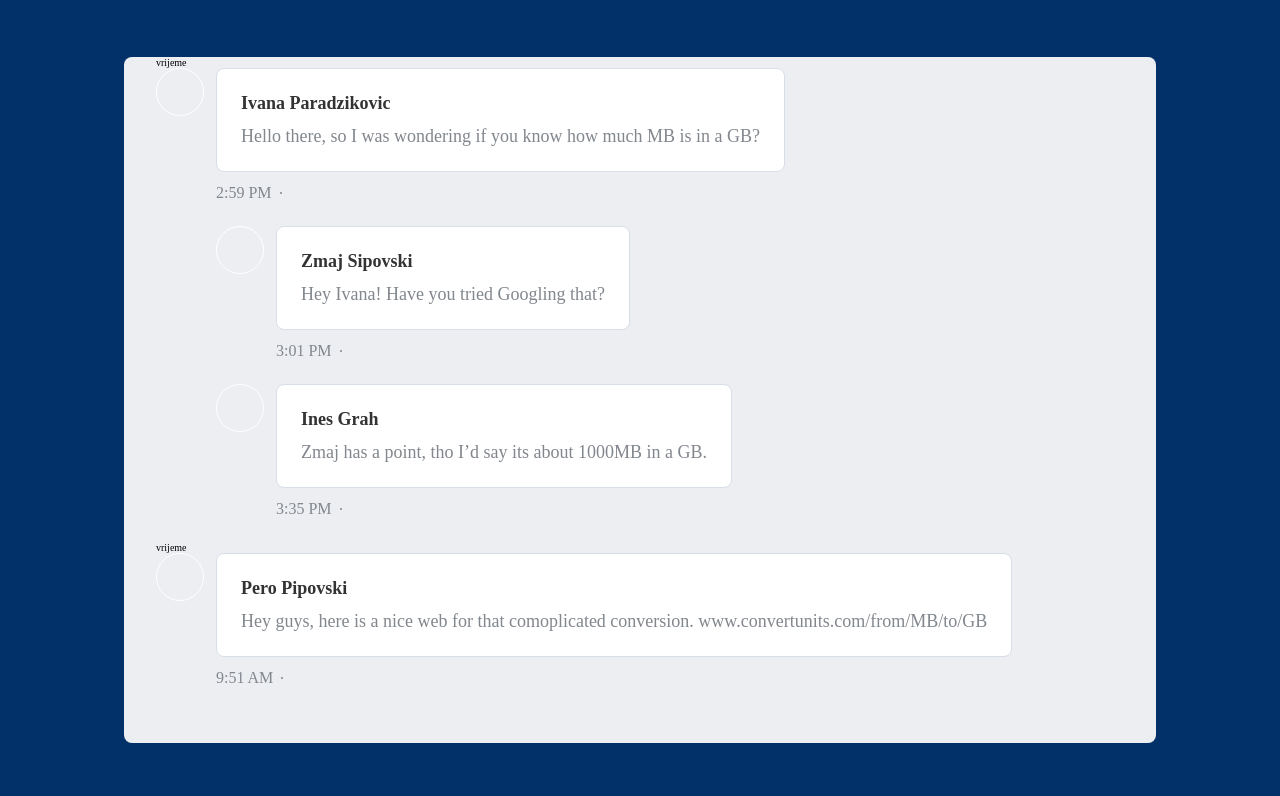
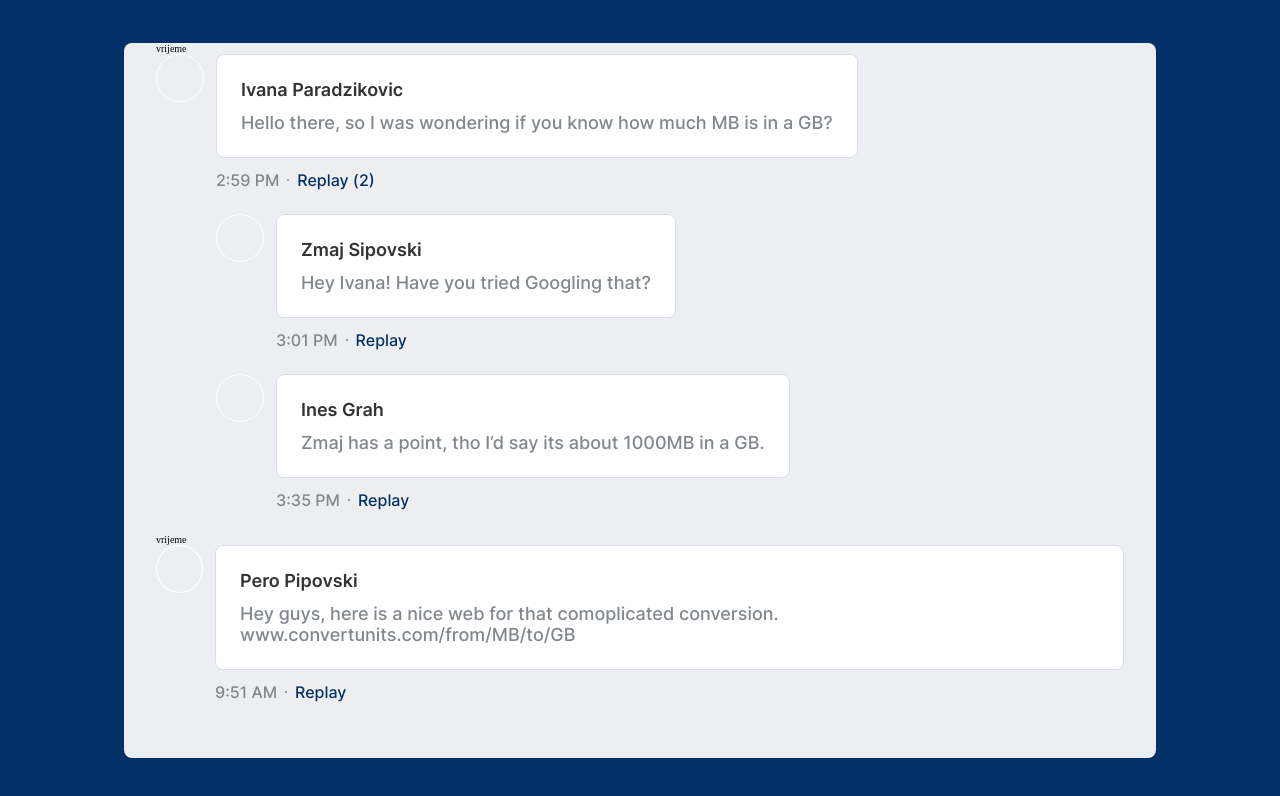
Before and after one commit to ricaju/chat, a React (Create React App) app: page / in a window 1280 px wide. Shown: the top 796 px of the page. Built offline with nearby package versions, Linux system fonts and the light colour scheme.

Commit message:
feat: add fonts, display correct time nad number of replays

```diff
--- a/src/components/Chat.tsx
+++ b/src/components/Chat.tsx
@@ -12,10 +12,10 @@ export const Chat: FC<Props> = memo(function Chat() {
 
   const renderChatItem = useCallback( (comment: Comment) => {
     return (
-      <>
+      <div key={comment.id}>
         <div>vrijeme</div>
         <ChatItem comment={comment}/>
-     </>)
+     </div>)
   }, [])
 
   return <div className={style.root}>{commentsWithReplays.map(renderChatItem)}</div>;
--- a/src/components/ChatItem.tsx
+++ b/src/components/ChatItem.tsx
@@ -1,20 +1,21 @@
 import classNames from "classnames";
-import React, { FC, memo, useCallback } from "react";
+import React, { FC, memo, useCallback, useMemo } from "react";
 import style from "styles/components/ChatItem.module.scss"
 import { Comment } from "../domain/types";
 import { dateConverter } from "../util/date";
+import { ReplayButton } from "./ReplayButton";
 
 type Props = {
   comment: Comment
   className?: string
 }
 export const ChatItem: FC<Props> = memo(function ChatItem({comment, className}) {
-  useChatItem();
+  const { replayText } = useChatItem(comment);
 
   const { author: { name, picture }, text, timestamp, replays } = comment
 
   const renderReplays = useCallback( (replays?: Comment[]) => {
-    return replays && replays.map(comment => <ChatItem comment={comment}  className={style.replay}/>)
+    return replays && replays.map(comment => <ChatItem comment={comment}  className={style.replay} key={comment.id}/>)
   }, [])
 
   //todo: check for link in text
@@ -30,6 +31,7 @@ export const ChatItem: FC<Props> = memo(function ChatItem({comment, className})
           <div className={style.replayContainer}>
             <p className={style.chatTime}>{dateConverter(timestamp, "LT")}</p>
             <div className={style.dot}/>
+            <ReplayButton>{replayText}</ReplayButton>
           </div>
         </div>
       </div>
@@ -37,4 +39,17 @@ export const ChatItem: FC<Props> = memo(function ChatItem({comment, className})
   </div>)
 });
 
-function useChatItem() {}
+function useChatItem(comment: Comment) {
+  const { replays } = comment
+
+  const replayText = useMemo( () => {
+    if(replays && replays.length > 1)  {
+      return `Replay (${replays.length})`
+    } else {
+      return "Replay"
+    }
+
+  }, [replays])
+
+  return { replayText }
+}
--- /dev/null
+++ b/src/components/ReplayButton.tsx
@@ -0,0 +1,14 @@
+import React, { FC, memo } from "react";
+import style from "styles/components/ReplayButton.module.scss"
+
+type Props = {}
+
+export const ReplayButton: FC<Props> = memo(function ReplayButton({children}) {
+  useReplayButton();
+
+  return <button className={style.root}>{children}</button>;
+});
+
+function useReplayButton() {
+
+}
--- a/src/styles/abstracts/_colors.scss
+++ b/src/styles/abstracts/_colors.scss
@@ -4,3 +4,4 @@ $color-chat-background: #ECEEF1;
 $color-border: #D8DEE7;
 $color-text-primary: #333333;
 $color-text-secondary: #82878D;
+$color-replay: #023168;
--- /dev/null
+++ b/src/styles/abstracts/_fonts.scss
@@ -0,0 +1,11 @@
+@font-face {
+  font-family: 'Inter Medium';
+  src: url('../../assets/fonts/Inter-Medium.ttf') format('truetype');
+  font-weight: 500;
+}
+
+@font-face {
+  font-family: 'Inter SemiBold';
+  src: url('../../assets/fonts/Inter-SemiBold.ttf') format('truetype');
+  font-weight: 600;
+}
--- /dev/null
+++ b/src/styles/abstracts/_typography.scss
@@ -0,0 +1,5 @@
+
+p {
+  font-size: 18px;
+  font-family: "Inter Medium", sans-serif;
+}
--- a/src/styles/components/ChatItem.module.scss
+++ b/src/styles/components/ChatItem.module.scss
@@ -36,14 +36,11 @@
 
 .authorName {
   color: $color-text-primary;
-  font-size: rem(18);
-  font-weight: 600;
+  font-family: "Inter SemiBold", sans-serif;
 }
 
 .text {
   color: $color-text-secondary;
-  font-weight: 500;
-  font-size: rem(18);
   margin-top: rem(12);
 }
 
@@ -62,7 +59,6 @@
 .chatTime {
   color: $color-text-secondary;
   font-size: rem(16);
-  font-weight: 500;
 }
 
 .dot {
--- /dev/null
+++ b/src/styles/components/ReplayButton.module.scss
@@ -0,0 +1,9 @@
+@import "src/styles/abstracts/colors";
+@import "src/styles/abstracts/functions";
+
+.root {
+  border: none;
+  font-family: "Inter Medium", sans-serif;
+  font-size: rem(16);
+  color: $color-replay;
+}
--- a/src/styles/index.scss
+++ b/src/styles/index.scss
@@ -1,4 +1,6 @@
 @import 'abstracts/functions';
 @import 'abstracts/colors';
+@import 'abstracts/typography';
+@import 'abstracts/fonts';
 
 @import 'base/reset';
```
Also changed, not shown: src/assets/fonts/Inter-Medium.ttf (added), src/assets/fonts/Inter-SemiBold.ttf (added).
